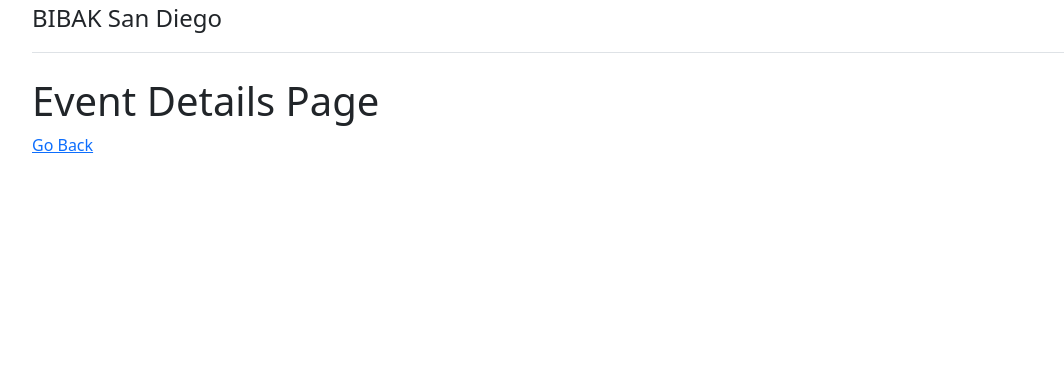
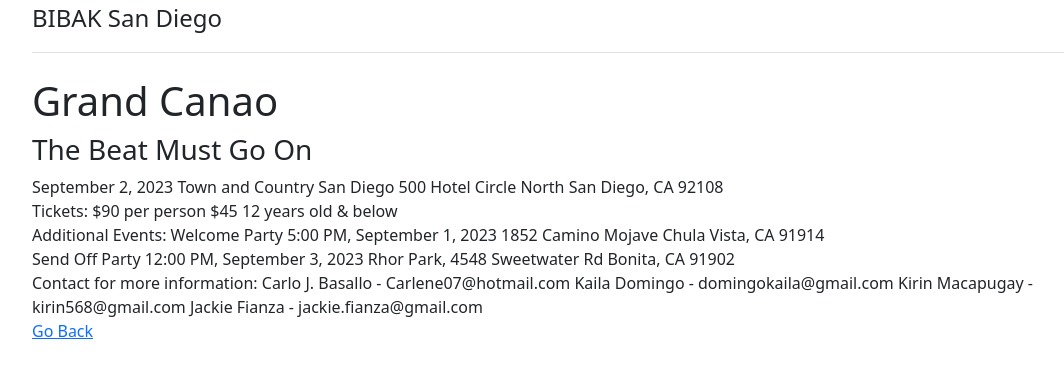
Before and after one commit to jemuelb/bibak-san-diego, a Next.js app: page /event-details in a window 1280 px wide. Shown: the top 378 px of the page, without its empty margins (50-1114 px from the left). Built offline with nearby package versions, Linux system fonts and the light colour scheme.

Commit message:
Added raw data to the page

```diff
--- a/pages/event-details.tsx
+++ b/pages/event-details.tsx
@@ -1,15 +1,50 @@
 import Link from "next/link";
 import Layout from "@/components/Layout";
+import {Col, Row} from "react-bootstrap";
 
 const EventDetails = () => {
     return (
         <Layout title={'Event Details'}>
-            <div>
-                <h1>Event Details Page</h1>
-                <Link href='/'>Go Back</Link>
-            </div>
+            <Row>
+                <Col>
+                    <h1>Grand Canao</h1>
+                    <h3>The Beat Must Go On</h3>
+
+                    <div>
+                        September 2, 2023
+                        Town and Country San Diego
+                        500 Hotel Circle North
+                        San Diego, CA 92108
+                    </div>
+                    <div>
+                        Tickets: $90 per person
+                        $45 12 years old & below
+                    </div>
+                    <div>
+                        Additional Events:
+                        Welcome Party
+                        5:00 PM, September 1, 2023
+                        1852 Camino Mojave
+                        Chula Vista, CA 91914
+                    </div>
+                    <div>
+                        Send Off Party
+                        12:00 PM, September 3, 2023
+                        Rhor Park, 4548 Sweetwater Rd
+                        Bonita, CA 91902
+                    </div>
+                    <div>
+                        Contact for more information:
+                        Carlo J. Basallo - Carlene07@hotmail.com
+                        Kaila Domingo - domingokaila@gmail.com
+                        Kirin Macapugay - kirin568@gmail.com
+                        Jackie Fianza - jackie.fianza@gmail.com
+                    </div>
+                    <Link href='/'>Go Back</Link>
+                </Col>
+            </Row>
         </Layout>
     )
-}
+};
 
 export default EventDetails;
```
